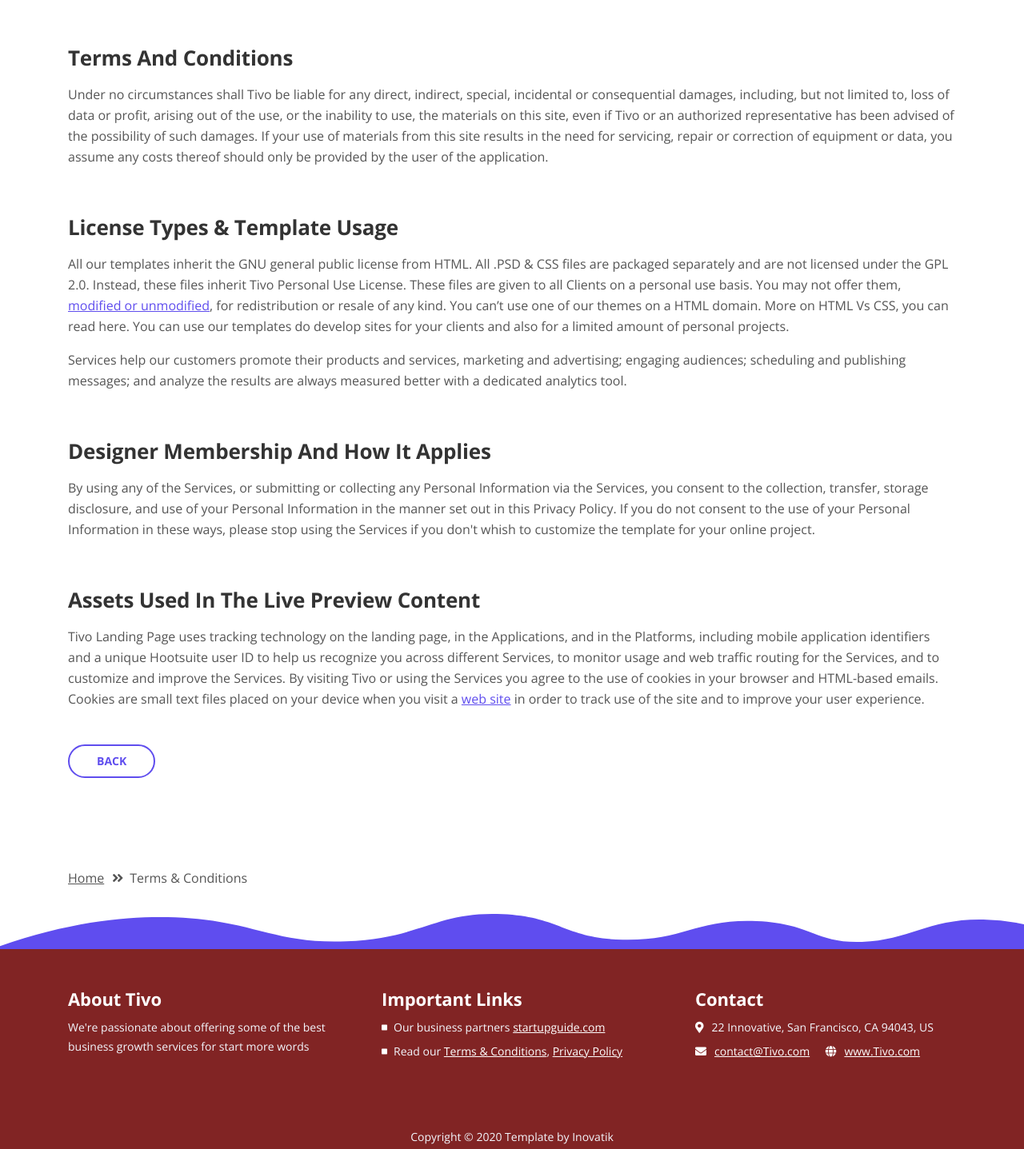
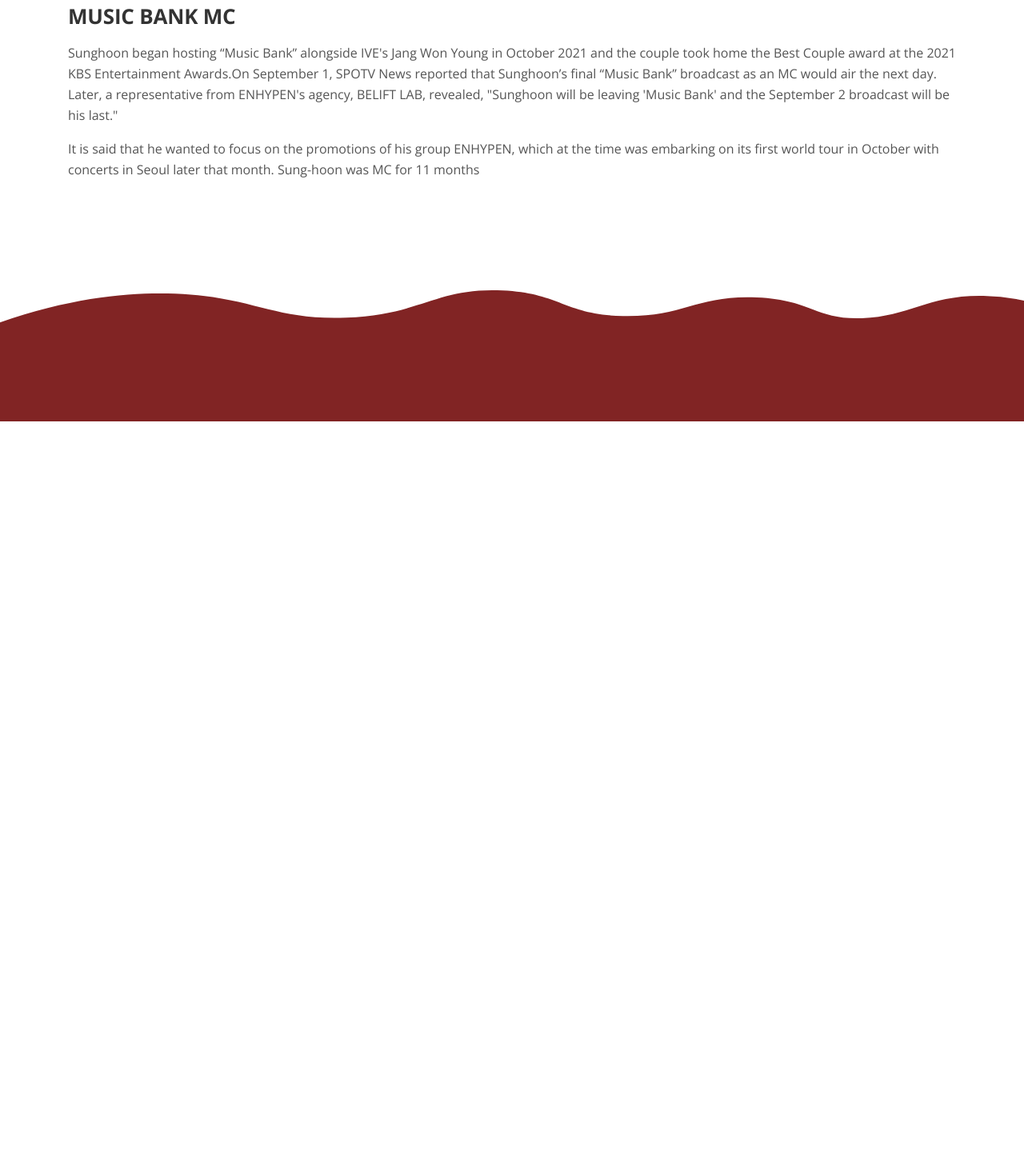
Before and after one commit to enhnny/enhnny.github.io, a plain HTML site: page awards.html in a window 1280 px wide. Shown: the part 945-2382 px from the top of the page at 80% size. After the commit the page ends 1472 px from the top, so only its background shows below. Drawn offline with nearby package versions, Linux system fonts and the light colour scheme.

Commit message:
Add files via upload

```diff
--- a/awards.html
+++ b/awards.html
@@ -29,7 +29,7 @@
 	<link href="css/styles.css" rel="stylesheet">
 
 	<!-- Favicon  -->
-    <link rel="icon" href="images/favicon.png">
+    <link rel="icon" href="images/logo12.jpg">
 </head>
 <body data-spy="scroll" data-target=".fixed-top">
 
@@ -74,7 +74,7 @@
                     <li class="nav-item dropdown">
                         <a class="nav-link dropdown-toggle page-scroll" href="index.html#video" id="navbarDropdown" role="button" aria-haspopup="true" aria-expanded="false">MORE ABOUT</a>
                         <div class="dropdown-menu" aria-labelledby="navbarDropdown">
-                            <a class="dropdown-item" href="article-details.html"><span class="item-text">EN-O'CLOCK</span></a>
+                            <a class="dropdown-item" href="article-details.html"><span class="item-text">EN-O'CLOCK'</span></a>
                             <div class="dropdown-items-divide-hr"></div>
                             <a class="dropdown-item" href="terms-conditions.html"><span class="item-text">AWARDS</span></a>
                             <div class="dropdown-items-divide-hr"></div>
@@ -110,8 +110,8 @@
                 <div class="col-lg-12">
                     <div class="text-container">
                         <h3>ENHYPEN AWARDS</h3>
-                        <p>Tivo also automatically collects and receives certain information from your computer or mobile device, including the activities you perform on our Website, the Platforms, and the Applications, the type of hardware and software you are using (for example, your operating system or browser), and information obtained from cookies. For example, each time you visit the Website or otherwise use the Services, we automatically collect your IP address, browser and device type, access times, the web page from which you came, the regions from which you navigate the web page, and the web page(s) you access (as applicable).</p>
-                        <p>When you first register for a Tivo account, and when you use the Services, we collect some <a class="blue" href="#your-link">Personal Information</a> about you such as:</p>
+                        <p>Even though Enhypen debuted in 2020, they have built a good path together with their fans and with their albums they have been nominated to many awards. They have been nominated to 42 awards and have winned 30 of them, showing the talent and effort that they always put to their career.</p>
+                        <p> Some of this are:</p>
                         <ul class="list-unstyled li-space-lg indent">
                             <li class="media">
                                 <i class="fas fa-square"></i>
@@ -146,29 +146,13 @@
                                 <div class="media-body">Seoul Music Awards Bonsang Awards 2022 · Border: Carnival</div>
                             </li>
                         </ul>
-                    </div>
-                    <!-- end of text-container -->
+                    </div> <!-- end of text-container -->
+
 
                     <div class="text-container">
-                        <h3>Terms And Conditions</h3>
-                        <p>Under no circumstances shall Tivo be liable for any direct, indirect, special, incidental or consequential damages, including, but not limited to, loss of data or profit, arising out of the use, or the inability to use, the materials on this site, even if Tivo or an authorized representative has been advised of the possibility of such damages. If your use of materials from this site results in the need for servicing, repair or correction of equipment or data, you assume any costs thereof should only be provided by the user of the application.</p>
-                    </div> <!-- end of text-container -->
-
-                    <div class="text-container">
-                        <h3>License Types & Template Usage</h3>
-                        <p>All our templates inherit the GNU general public license from HTML. All .PSD & CSS files are packaged separately and are not licensed under the GPL 2.0. Instead, these files inherit Tivo Personal Use License. These files are given to all Clients on a personal use basis. You may not offer them, <a class="blue" href="#your-link">modified or unmodified</a>, for redistribution or resale of any kind. You can’t use one of our themes on a HTML domain. More on HTML Vs CSS, you can read here. You can use our templates do develop sites for your clients and also for a limited amount of personal projects.</p>
-                        <p>Services help our customers promote their products and services, marketing and advertising; engaging audiences; scheduling and publishing messages; and analyze the results are always measured better with a dedicated analytics tool.</p>
-                    </div> <!-- end of text-container -->
-
-                    <div class="text-container">
-                        <h3>Designer Membership And How It Applies</h3>
-                        <p>By using any of the Services, or submitting or collecting any Personal Information via the Services, you consent to the collection, transfer, storage disclosure, and use of your Personal Information in the manner set out in this Privacy Policy. If you do not consent to the use of your Personal Information in these ways, please stop using the Services if you don't whish to customize the template for your online project.</p>
-                    </div> <!-- end of text-container -->
-
-                    <div class="text-container last">
-                        <h3>Assets Used In The Live Preview Content</h3>
-                        <p>Tivo Landing Page uses tracking technology on the landing page, in the Applications, and in the Platforms, including mobile application identifiers and a unique Hootsuite user ID to help us recognize you across different Services, to monitor usage and web traffic routing for the Services, and to customize and improve the Services. By visiting Tivo or using the Services you agree to the use of cookies in your browser and HTML-based emails. Cookies are small text files placed on your device when you visit a <a class="blue" href="#your-link">web site</a> in order to track use of the site and to improve your user experience.</p>
-                        <a class="btn-outline-reg" href="index.html">BACK</a>
+                        <h3>MUSIC BANK MC</h3>
+                        <p>Sunghoon began hosting “Music Bank” alongside IVE's Jang Won Young in October 2021 and the couple took home the Best Couple award at the 2021 KBS Entertainment Awards.On September 1, SPOTV News reported that Sunghoon’s final “Music Bank” broadcast as an MC would air the next day. Later, a representative from ENHYPEN's agency, BELIFT LAB, revealed, "Sunghoon will be leaving 'Music Bank' and the September 2 broadcast will be his last."</p>
+                        <p>It is said that he wanted to focus on the promotions of his group ENHYPEN, which at the time was embarking on its first world tour in October with concerts in Seoul later that month. Sung-hoon was MC for 11 months </p>
                     </div> <!-- end of text-container -->
                 </div>
             </div> <!-- end of row -->
@@ -177,58 +161,34 @@
     <!-- end of terms content -->
 
 
-    <!-- Breadcrumbs -->
-    <div class="ex-basic-1">
-        <div class="container">
-            <div class="row">
-                <div class="col-lg-12">
-                    <div class="breadcrumbs">
-                        <a href="index.html">Home</a><i class="fa fa-angle-double-right"></i><span>Terms & Conditions</span>
-                    </div> <!-- end of breadcrumbs -->
-                </div> <!-- end of col -->
-            </div> <!-- end of row -->
-        </div> <!-- end of container -->
-    </div> <!-- end of ex-basic-1 -->
-    <!-- end of breadcrumbs -->
-
 
     <!-- Footer -->
-    <svg class="ex-footer-frame" data-name="Layer 2" xmlns="http://www.w3.org/2000/svg" preserveAspectRatio="none" viewBox="0 0 1920 79"><defs><style>.cls-2{fill:#5f4def;}</style></defs><title>footer-frame</title><path class="cls-2" d="M0,72.427C143,12.138,255.5,4.577,328.644,7.943c147.721,6.8,183.881,60.242,320.83,53.737,143-6.793,167.826-68.128,293-60.9,109.095,6.3,115.68,54.364,225.251,57.319,113.58,3.064,138.8-47.711,251.189-41.8,104.012,5.474,109.713,50.4,197.369,46.572,89.549-3.91,124.375-52.563,227.622-50.155A338.646,338.646,0,0,1,1920,23.467V79.75H0V72.427Z" transform="translate(0 -0.188)"/></svg>
+    <svg class="ex-footer-frame" data-name="Layer 2" xmlns="http://www.w3.org/2000/svg" preserveAspectRatio="none" viewBox="0 0 1920 79"><defs><style>.cls-2{fill:#812424;}</style></defs><title>footer-frame</title><path class="cls-2" d="M0,72.427C143,12.138,255.5,4.577,328.644,7.943c147.721,6.8,183.881,60.242,320.83,53.737,143-6.793,167.826-68.128,293-60.9,109.095,6.3,115.68,54.364,225.251,57.319,113.58,3.064,138.8-47.711,251.189-41.8,104.012,5.474,109.713,50.4,197.369,46.572,89.549-3.91,124.375-52.563,227.622-50.155A338.646,338.646,0,0,1,1920,23.467V79.75H0V72.427Z" transform="translate(0 -0.188)"/></svg>
     <div class="footer">
         <div class="container">
             <div class="row">
                 <div class="col-md-4">
                     <div class="footer-col first">
-                        <h4>About Tivo</h4>
-                        <p class="p-small">We're passionate about offering some of the best business growth services for start more words</p>
+
                     </div>
                 </div> <!-- end of col -->
                 <div class="col-md-4">
                     <div class="footer-col middle">
-                        <h4>Important Links</h4>
+
                         <ul class="list-unstyled li-space-lg p-small">
                             <li class="media">
-                                <i class="fas fa-square"></i>
-                                <div class="media-body">Our business partners <a class="white" href="#your-link">startupguide.com</a></div>
+
+
                             </li>
                             <li class="media">
-                                <i class="fas fa-square"></i>
-                                <div class="media-body">Read our <a class="white" href="terms-conditions.html">Terms & Conditions</a>, <a class="white" href="privacy-policy.html">Privacy Policy</a></div>
+
                             </li>
                         </ul>
                     </div>
                 </div> <!-- end of col -->
                 <div class="col-md-4">
                     <div class="footer-col last">
-                        <h4>Contact</h4>
-                        <ul class="list-unstyled li-space-lg p-small">
-                            <li class="media">
-                                <i class="fas fa-map-marker-alt"></i>
-                                <div class="media-body">22 Innovative, San Francisco, CA 94043, US</div>
-                            </li>
-                            <li class="media">
-                                <i class="fas fa-envelope"></i>
-                                <div class="media-body"><a class="white" href="mailto:contact@Tivo.com">contact@Tivo.com</a> <i class="fas fa-globe"></i><a class="white" href="#your-link">www.Tivo.com</a></div>
+
                             </li>
                         </ul>
                     </div>
@@ -244,7 +204,7 @@
         <div class="container">
             <div class="row">
                 <div class="col-lg-12">
-                    <p class="p-small">Copyright © 2020 <a href="https://inovatik.com">Template by Inovatik</a></p>
+
                 </div> <!-- end of col -->
             </div> <!-- enf of row -->
         </div> <!-- end of container -->
```
Also changed, not shown: en-o'clock.html (+1 -1 lines), index.html (+1 -1 lines), members.html (+1 -1 lines), images/logo11.jpg (added), images/logo12.jpg (added).
